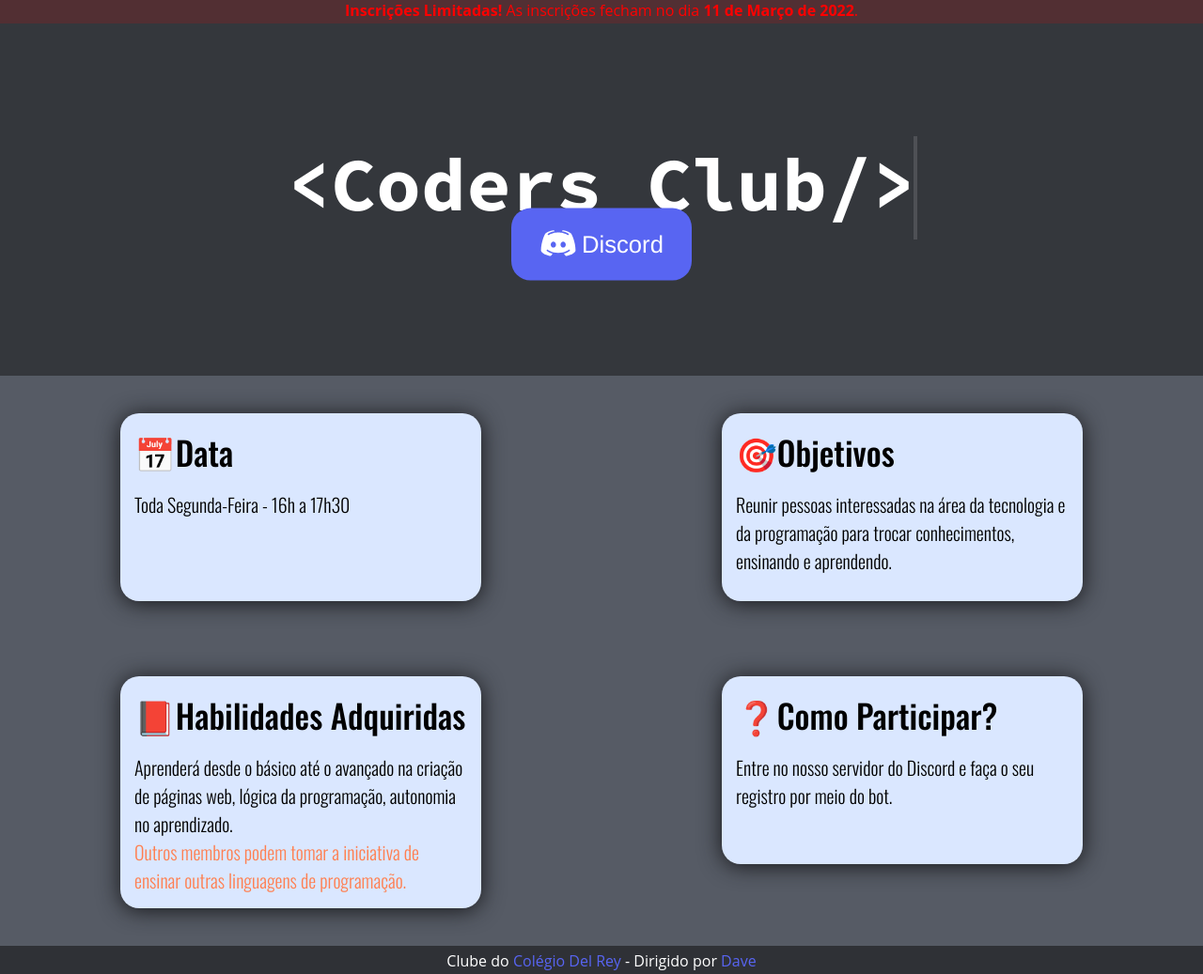
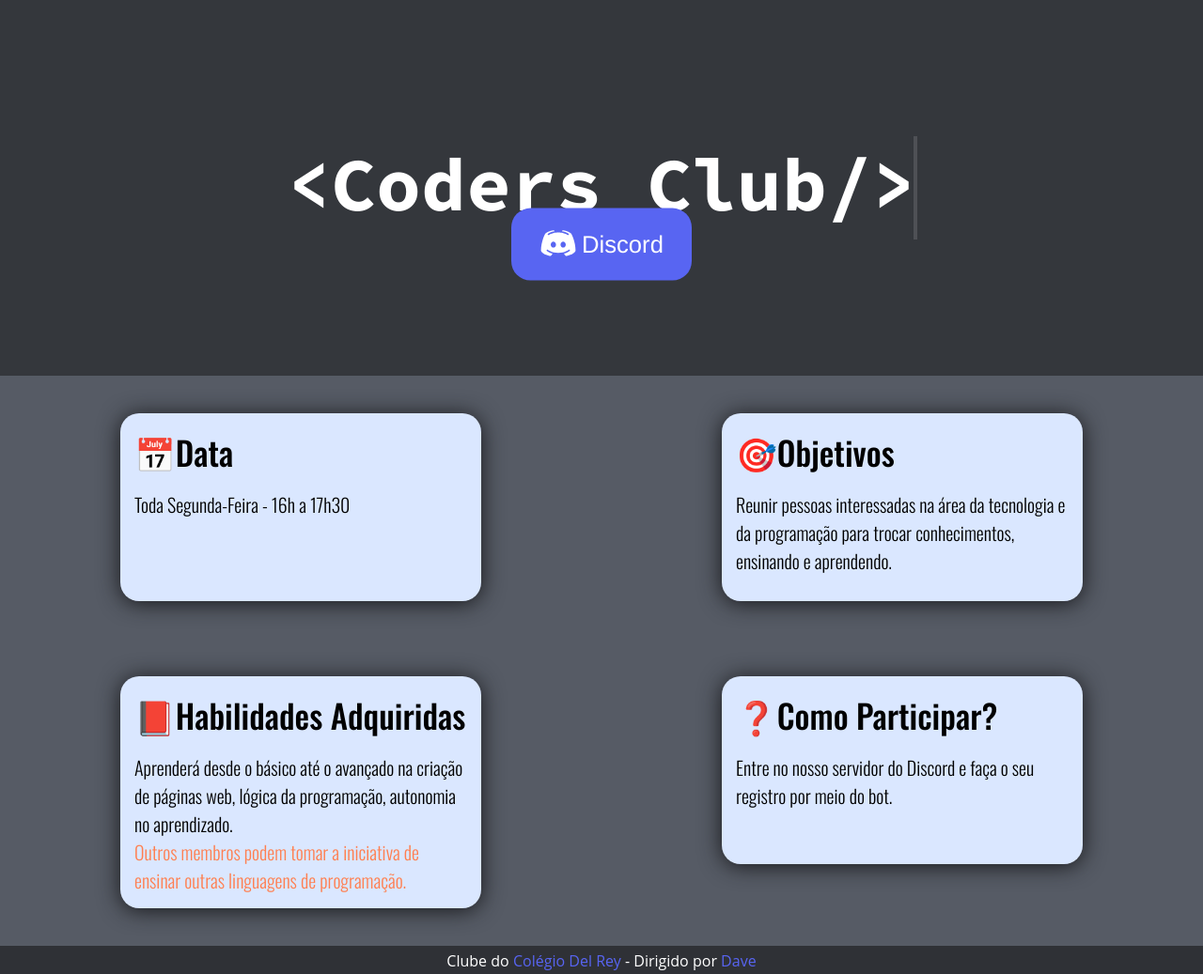
Before and after one commit to D4v3sb/CodersClub, a plain HTML site: page index.html in a window 1280 px wide. Shown: the whole page at 94% size. Drawn offline with nearby package versions, Linux system fonts and the light colour scheme.

Commit message:
top page alert removed

```diff
--- a/index.html
+++ b/index.html
@@ -17,9 +17,6 @@
     <nav></nav>
     <main>
       <div class="div-central">
-        <div class="central-alert">
-          <p><strong>Inscrições Limitadas!</strong> As inscrições fecham no dia <strong>11 de Março de 2022</strong>.</p>
-        </div>
         <div class="div-central-text">
           <h1 id="central-h1"></h1>
         </div>
```
